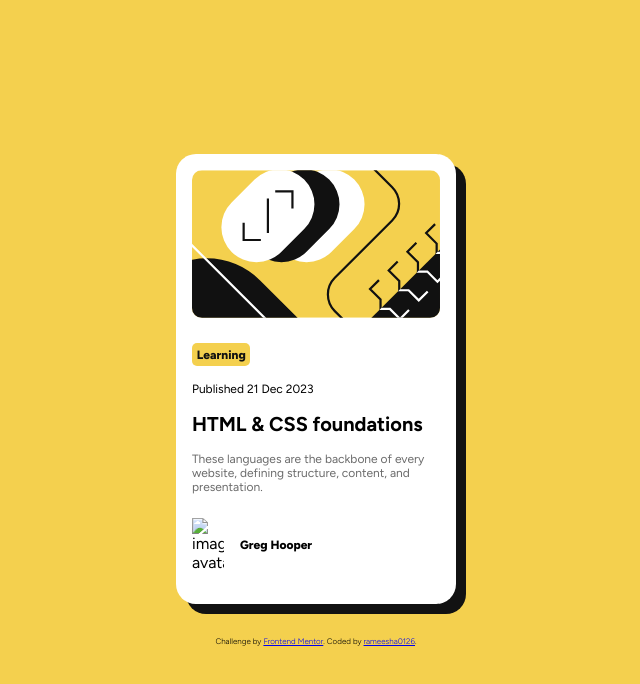
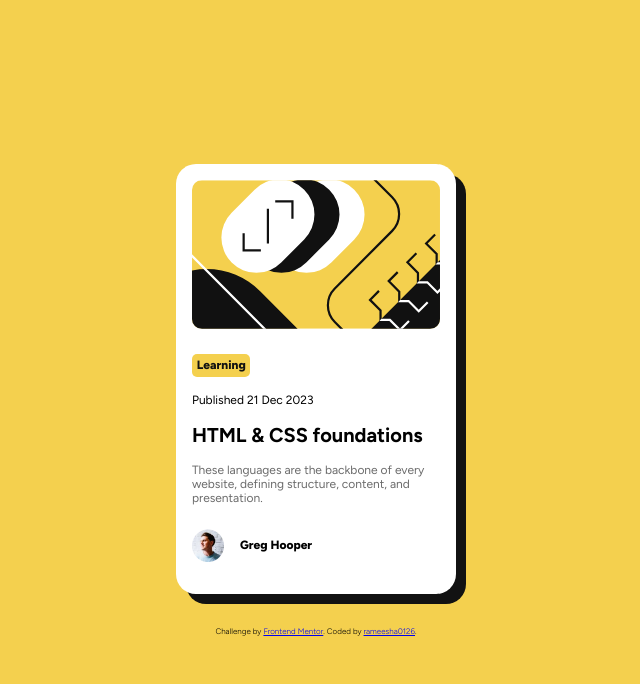
Before and after one commit to rameesha0126/rameesha0126.github.io, a plain HTML site: page index.html in a window 1280 px wide. Shown: the whole page, without its empty margins (324-964 px from the left). Drawn offline with Linux system fonts and the light colour scheme; a web font is replaced by a local one.

Commit message:
initial commit

```diff
--- a/index.html
+++ b/index.html
@@ -4,7 +4,7 @@
   <meta charset="UTF-8">
   <meta name="viewport" content="width=device-width, initial-scale=1.0"> <!-- displays site properly based on user's device -->
 
-  <link rel="icon" type="image/png" sizes="32x32" href=".favicon-32x32.png">
+  <link rel="icon" type="image/png" sizes="32x32" href="./assets/images/favicon-32x32.png">
 
   <title>Frontend Mentor | Blog preview card</title>
 
@@ -13,7 +13,7 @@
 <body>
   <main class="card-component">
     <div class="image">
-      <img src="./illustration-article.svg" alt="illustration-article" id="illustration-article">
+      <img src="./assets/images/illustration-article.svg" alt="illustration-article" id="illustration-article">
     </div>
     <div id="text-section">
       <p id="category">Learning</p>
@@ -22,7 +22,7 @@
       <p id="description">These languages are the backbone of every website, defining structure, content, and presentation.</p>
     </div>
     <footer>
-      <img src=".image-avatar.webp" alt="image-avatar" id="image-avatar">
+      <img src="./assets/images/image-avatar.webp" alt="image-avatar" id="image-avatar">
       <p id="avatar-name">Greg Hooper</p>
     </footer>
   </main>
```
Also changed, not shown: assets/images/favicon-32x32.png (renamed from favicon-32x32.png), assets/images/illustration-article.svg (renamed from illustration-article.svg), assets/images/image-avatar.webp (renamed from image-avatar.webp), design/active-states.jpg (added), design/desktop-design.jpg (added), design/mobile-design.jpg (added), preview.jpg (added), 3 other files.
